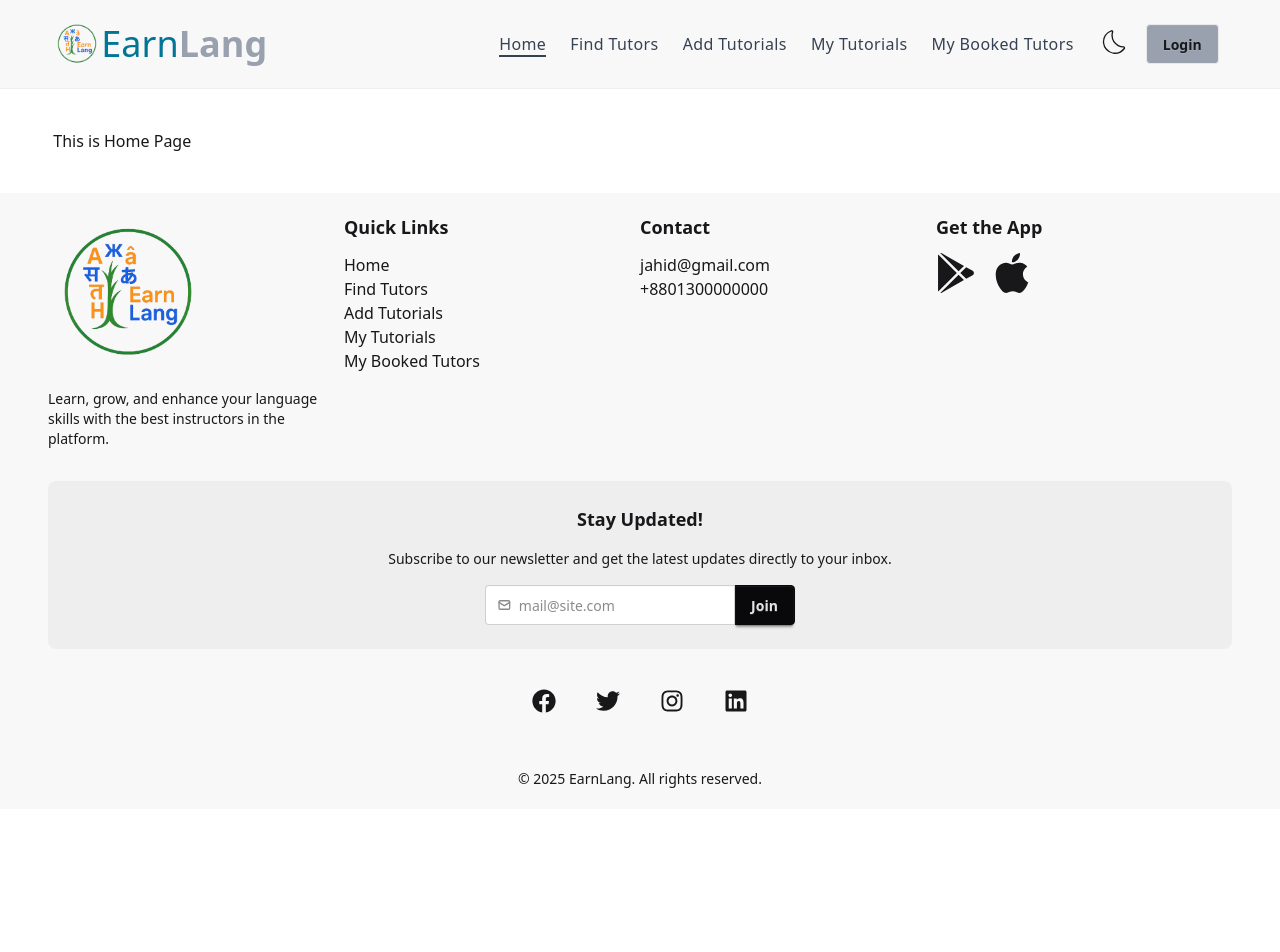
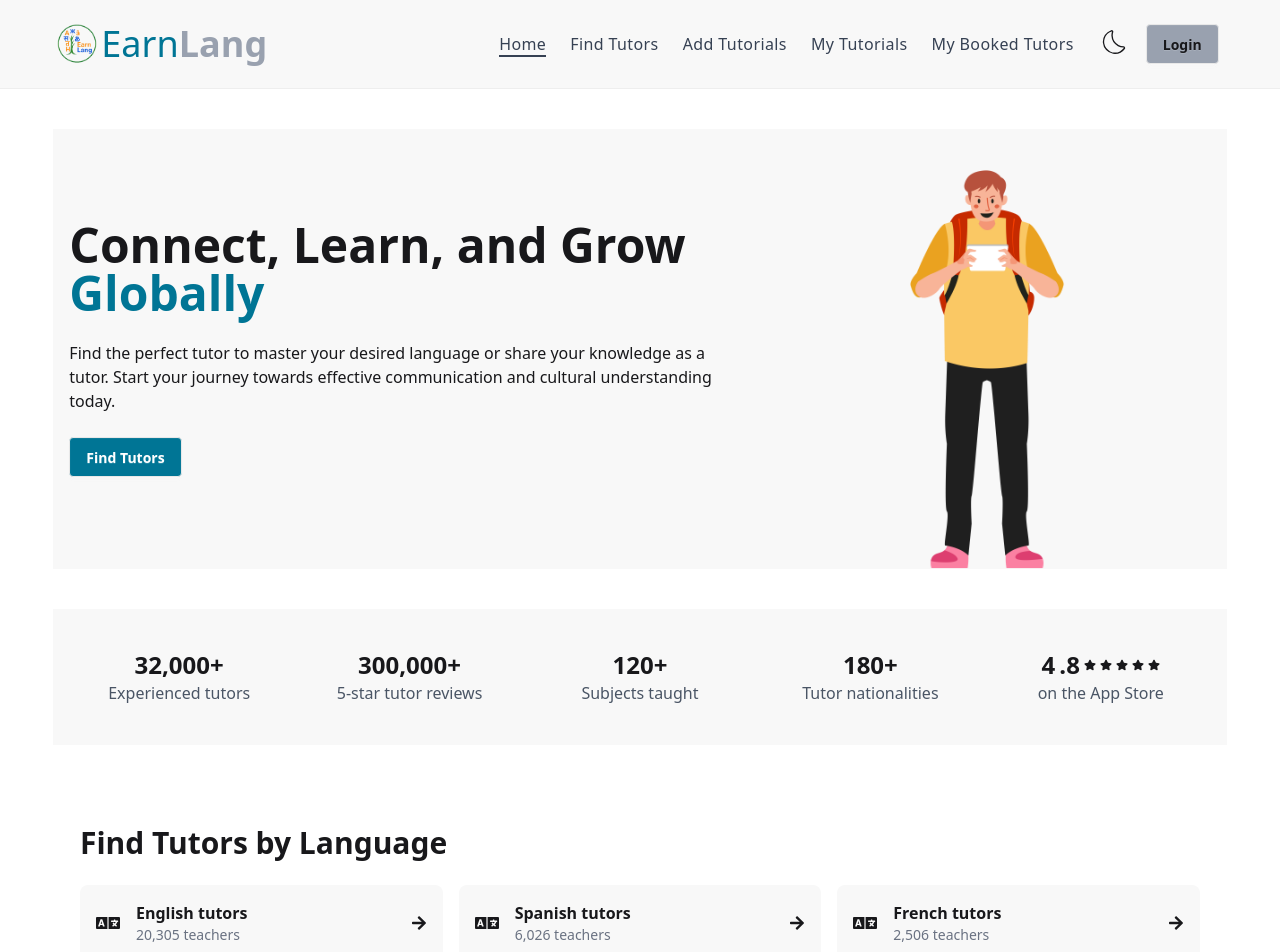
Before and after one commit to jahid-jhb/earn-lang-client, a React (Vite) app: page / in a window 1280 px wide. Shown: the top 952 px of the page. Before the commit the page ends 809 px from the top, so only its background shows below. Built offline with nearby package versions, Linux system fonts and the light colour scheme; no server answers.

Commit message:
make Home page with Banner, Stats and LanguageCategories section

```diff
--- a/package.json
+++ b/package.json
@@ -13,10 +13,11 @@
     "@tailwindcss/vite": "^4.1.11",
     "firebase": "^11.10.0",
     "react": "^19.1.0",
+    "react-countup": "^6.5.3",
     "react-dom": "^19.1.0",
     "react-icons": "^5.5.0",
     "react-router": "^7.6.3",
-    "sweetalert2": "^11.22.2"
+    "sweetalert2": "^11.6.13"
   },
   "devDependencies": {
     "@eslint/js": "^9.29.0",
--- a/src/pages/Home/Home.jsx
+++ b/src/pages/Home/Home.jsx
@@ -1,10 +1,19 @@
 import React from 'react';
+import Banner from './components/Banner';
+import Stats from './components/Stats';
+import LanguageCategories from './components/LanguageCategories';
+import TutorCard from '../../components/common/TutorCard';
 
 const Home = () => {
+
     return (
-        <div>
-           This is Home Page
-        </div>
+        <>
+           <Banner />
+           <Stats />
+           <LanguageCategories />
+
+           <TutorCard />
+        </>
     );
 };
 
--- /dev/null
+++ b/src/pages/Home/components/Banner.jsx
@@ -0,0 +1,34 @@
+import React from 'react';
+import studentPic from '../assets/student.png';
+import { useNavigate } from 'react-router';
+
+const Banner = () => {
+
+  const navigate = useNavigate();
+
+  return (
+    <div className="hero bg-base-200 my-10">
+      <div className="hero-content flex-col lg:flex-row-reverse">
+        <div className=''>
+          <img
+            src={studentPic}
+            className="md:max-w-md md:-mb-10"
+            alt="Student learning languages"
+          />
+        </div>
+        <div>
+          <h1 className="text-5xl font-bold">
+            Connect, Learn, and Grow <span className="text-cyan-700">Globally</span>
+          </h1>
+          <p className="py-6">
+            Find the perfect tutor to master your desired language or share your knowledge as a tutor.
+            Start your journey towards effective communication and cultural understanding today.
+          </p>
+          <button onClick={() => navigate('/find-tutors')} className="btn bg-cyan-700 text-white">Find Tutors</button>
+        </div>
+      </div>
+    </div>
+  );
+};
+
+export default Banner;
--- /dev/null
+++ b/src/pages/Home/components/LanguageCategories.jsx
@@ -0,0 +1,46 @@
+import React from 'react';
+import { Link } from 'react-router';
+import { FaArrowRight, FaLanguage } from 'react-icons/fa';
+
+const categories = [
+    { name: 'English tutors', teachers: '20,305', icon: <FaLanguage /> },
+    { name: 'Spanish tutors', teachers: '6,026', icon: <FaLanguage /> },
+    { name: 'French tutors', teachers: '2,506', icon: <FaLanguage /> },
+    { name: 'German tutors', teachers: '1,131', icon: <FaLanguage /> },
+    { name: 'Italian tutors', teachers: '1,745', icon: <FaLanguage /> },
+    { name: 'Chinese tutors', teachers: '4,528', icon: <FaLanguage /> },
+    { name: 'Arabic tutors', teachers: '2,288', icon: <FaLanguage /> },
+    { name: 'Japanese tutors', teachers: '1,524', icon: <FaLanguage /> },
+    { name: 'Portuguese tutors', teachers: '1,043', icon: <FaLanguage /> },
+];
+
+const LanguageCategories = () => {
+
+    return (
+        <section className="py-10 bg-base-100 my-10">
+            <div className="max-w-6xl mx-auto px-4">
+                <h2 className="text-3xl font-bold mb-6">Find Tutors by Language</h2>
+                <div className="grid grid-cols-1 md:grid-cols-3 gap-4">
+                    {categories.map((cat, index) => (
+                        <Link
+                            to={`/find-tutors/${cat.name.split(' ')[0].toLowerCase()}`}
+                            key={index}
+                            className="flex justify-between items-center p-4 bg-base-200 rounded-box hover:bg-base-300 hover:scale-105 transition"
+                        >
+                            <div className="flex items-center gap-4">
+                                <div className="text-2xl">{cat.icon}</div>
+                                <div>
+                                    <h3 className="font-semibold">{cat.name}</h3>
+                                    <p className="text-sm text-gray-500">{cat.teachers} teachers</p>
+                                </div>
+                            </div>
+                            <FaArrowRight />
+                        </Link>
+                    ))}
+                </div>
+            </div>
+        </section>
+    );
+};
+
+export default LanguageCategories;
--- /dev/null
+++ b/src/pages/Home/components/Stats.jsx
@@ -0,0 +1,77 @@
+import React from 'react';
+import CountUp from 'react-countup';
+import { FaStar } from 'react-icons/fa';
+
+const Stats = () => {
+    return (
+        <section className="py-10 bg-base-200 my-10">
+            <div className="max-w-6xl mx-auto px-4">
+                <div className="grid grid-cols-2 md:grid-cols-5 gap-8 text-center">
+
+                    {/* Tutors */}
+                    <div>
+                        <h3 className="text-2xl font-bold">
+                            <CountUp
+                                end={32000}
+                                duration={3}
+                                enableScrollSpy={true} />
+                            +
+                        </h3>
+                        <p className="text-gray-600">Experienced tutors</p>
+                    </div>
+
+                    {/* Reviews */}
+                    <div>
+                        <h3 className="text-2xl font-bold">
+                            <CountUp
+                                end={300000}
+                                duration={3}
+                                enableScrollSpy={true} />
+                            +</h3>
+                        <p className="text-gray-600">5-star tutor reviews</p>
+                    </div>
+
+                    {/* Subjects */}
+                    <div>
+                        <h3 className="text-2xl font-bold">
+                            <CountUp
+                                end={120}
+                                duration={3}
+                                enableScrollSpy={true} />
+                            +</h3>
+                        <p className="text-gray-600">Subjects taught</p>
+                    </div>
+
+                    {/* Nationalities */}
+                    <div>
+                        <h3 className="text-2xl font-bold">
+                            <CountUp
+                                end={180}
+                                duration={3}
+                                enableScrollSpy={true} />
+                            +</h3>
+                        <p className="text-gray-600">Tutor nationalities</p>
+                    </div>
+
+                    {/* App Rating */}
+                    <div>
+                        <h3 className="text-2xl font-bold flex items-center justify-center gap-1">
+                            <CountUp
+                                end={4}
+                                duration={2}
+                                enableScrollSpy={true} />
+                            .8
+                            {
+                                [0, 1, 2, 3, 4].map((n) => <FaStar key={n} size={12} />)
+                            }
+                        </h3>
+                        <p className="text-gray-600">on the App Store</p>
+                    </div>
+
+                </div>
+            </div>
+        </section>
+    );
+};
+
+export default Stats;
```
Also changed, not shown: src/pages/Home/assets/student.png (added), 1 other file (tests, documents, lock files or other folders).
